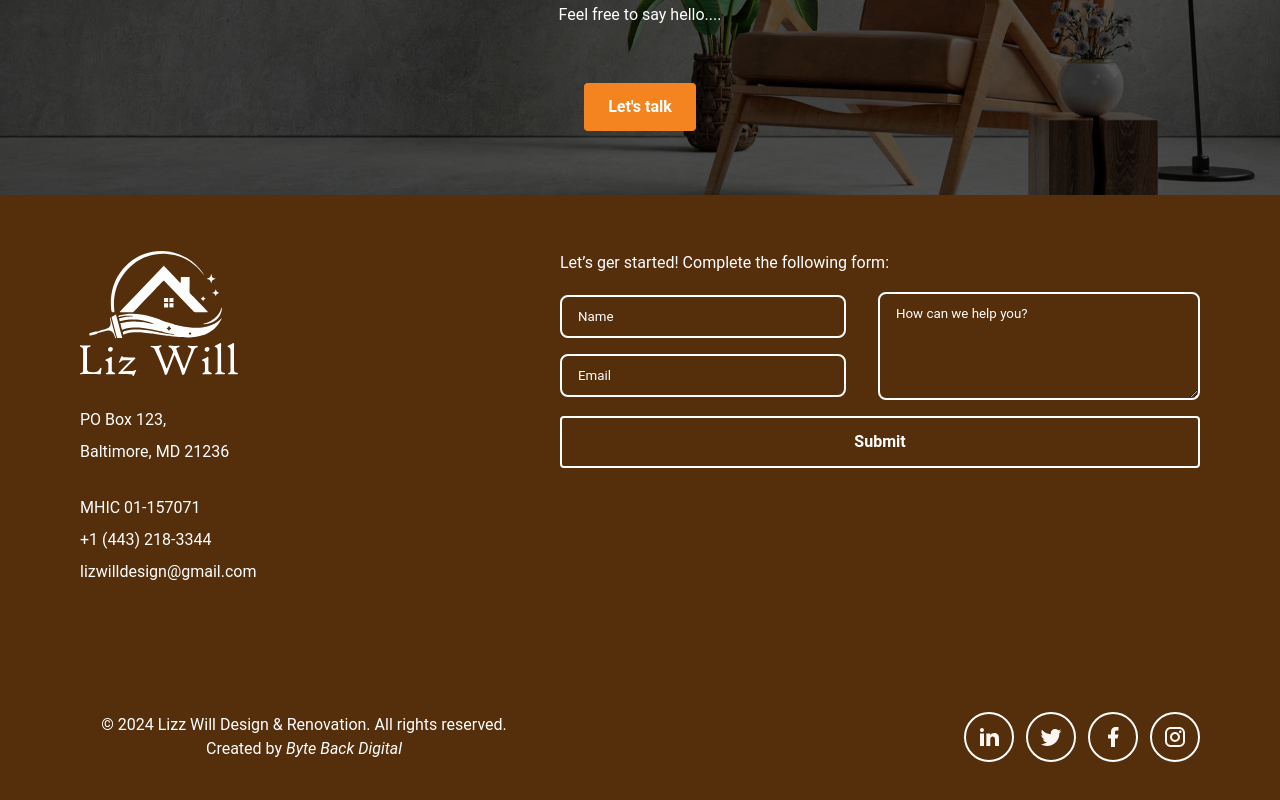
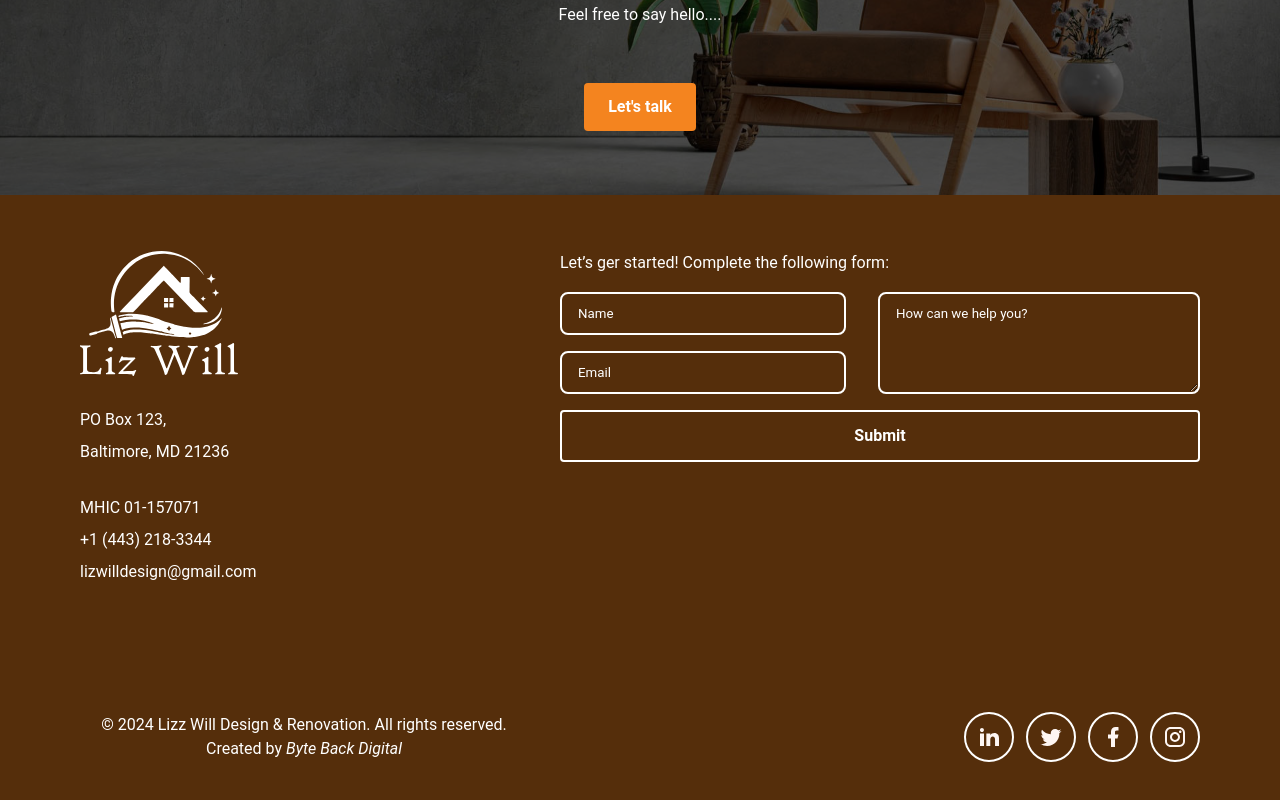
Before and after one commit to adinduokoro/Liz-Will-V2, a React (Create React App) app: page / in a window 1280 px wide. Shown: the part 4015-4815 px from the top of the page. Built offline with nearby package versions, Linux system fonts and the light colour scheme.

Commit message:
Update Footer.module.css

```diff
--- a/src/components/footer/Footer.module.css
+++ b/src/components/footer/Footer.module.css
@@ -53,7 +53,7 @@
   flex-direction: column;
   align-items: flex-start;
   gap: 1.0625rem;
-  flex: 1 0 0;
+  width: 100%;
 }
 
 .formContainer {
@@ -66,15 +66,14 @@
 
 .inputField {
   display: flex;
-  align-items: center;
   gap: 2rem;
-  align-self: stretch;
+  width: 100%;
+  position: relative;
 }
 
 .inputColumn {
   display: flex;
   flex-direction: column;
-  align-items: flex-start;
   gap: 1rem;
   flex: 1 0 0;
 }
@@ -83,7 +82,6 @@
   display: flex;
   padding: 0.75rem 1rem;
   align-items: center;
-  gap: 0.625rem;
   align-self: stretch;
   border-radius: 0.5rem;
   border: 2px solid var(--surfaceColor);
@@ -92,10 +90,8 @@
 
 .form textarea {
   display: flex;
-  height: 6.75rem;
   padding: 0.75rem 1rem;
   align-items: flex-start;
-  gap: 0.625rem;
   flex: 1 0 0;
   border-radius: 0.5rem;
   border: 2px solid var(--surfaceColor);
```
